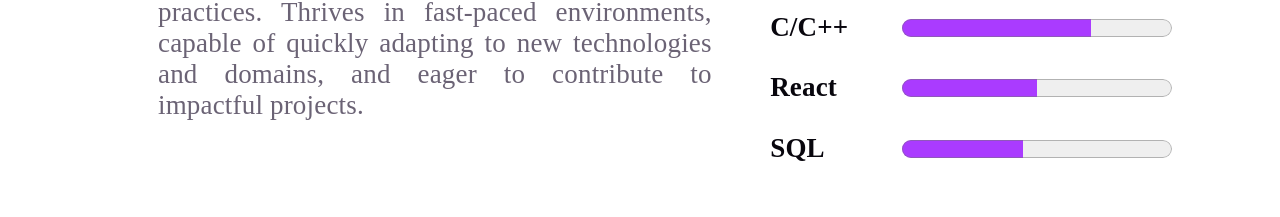
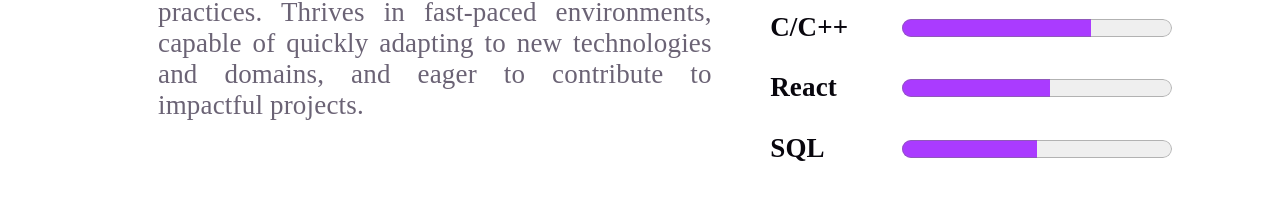
Before and after one commit to g-b-f/g-b-f.github.io, a React (Vite) app: page /#/ in a window 1280 px wide. Shown: the part 598-815 px from the top of the page. Built offline with nearby package versions, Linux system fonts and the light colour scheme.

Commit message:
add to generated llm description

```diff
--- a/src/modules/languages.ts
+++ b/src/modules/languages.ts
@@ -1,5 +1,3 @@
-import assert from "assert";
-
 /**
 * Defines the structure for programming language knowledge, including proficiency level and related libraries.
 * - `level`: A number from 0 to 10 indicating proficiency in the language.
@@ -14,16 +12,16 @@ export type LanguageTableProps = Record<string, LanguageInfo>;
 
 export const languages: LanguageTableProps = {
   Python: { level: 10, libraries: [
-    "pandas", "numpy", "scikit-learn", "matplotlib", "pytest", "flask", "fastAPI"
+    "pandas", "numpy", "scikit-learn", "matplotlib", "pytest", "flask",
   ] },
   Java: { level: 7, libraries: ["Spring", "mockito", "JUnit", "Maven"] },
   "C/C++": { level: 7, libraries: ["platformio"] },
   Bash: { level: 8, libraries: ["GNU coreutils"] },
-  React: { level: 5, libraries: ["React Router", "Vite"] },
-  SQL: { level: 4.5, libraries: ["PostgreSQL", "MySQL", "SQLite"] }
+  React: { level: 5.5, libraries: ["React Router", "Vite"] },
+  SQL: { level: 5, libraries: ["PostgreSQL", "MySQL", "SQLite"] }
 };
 
-export const descriptions = [
+const descriptions = [
   "no experience",
   "complete beginner",
   "beginner",
@@ -40,13 +38,13 @@ export const descriptions = [
 /**
  * Converts a numeric proficiency level into a descriptive string.
  * @param level - A number from 0 to 10 representing proficiency in a skill or language.
- * returns A string description corresponding to the proficiency level.
+ * @returns A string description corresponding to the given proficiency level.
  * @throws Will throw an error if the level is outside the range of 0 to 10.
  */
-export function get_description(level: number){
+export function get_description(level: number): string{
     let level_int = Math.ceil(level)
     if (level_int > 10 || level_int < 0){
-      throw new Error("get_description was passed level out of bounds")
+      throw new Error("get_description was passed a level out of bounds")
     }
     return descriptions[level_int]
 }
```
Also changed, not shown: src/scripts/create_llm_directives.ts (+6 -5 lines).
